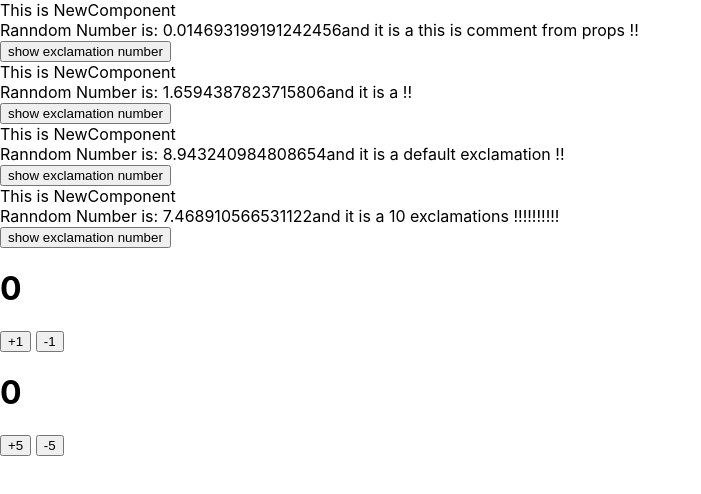
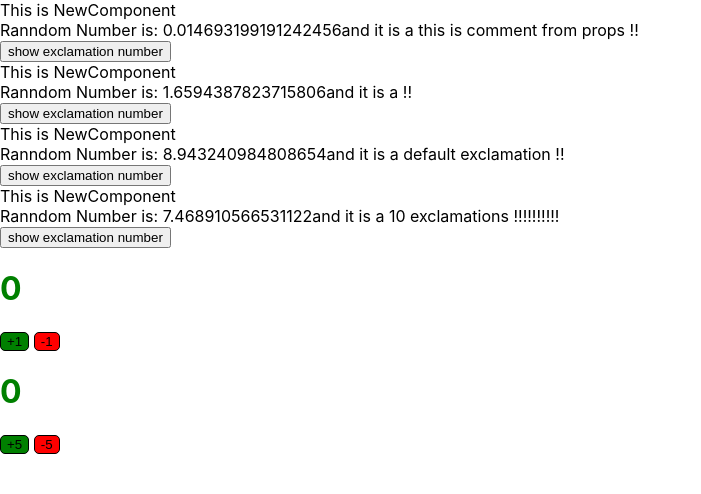
Before and after one commit to INF800/REACT-BASIC-HOOKS, a React (Create React App) app in the folder my-hooks-app/: page / in a window 1280 px wide. Shown: the top 494 px of the page, without its empty margins (0-701 px from the left). Built offline with nearby package versions, Linux system fonts and the light colour scheme.

Commit message:
styles done

```diff
--- /dev/null
+++ b/my-hooks-app/src/NewComponentDir/NewStateComponent.css
@@ -0,0 +1,14 @@
+/* Just a convention to name same as js file but it doesn't matter*/
+
+.red {
+    background-color: red;
+}
+
+.green {
+    background-color: green;
+}
+
+.blackBorder {
+    border: 1px solid black;
+    border-radius: 5px;
+}
--- a/my-hooks-app/src/NewComponentDir/NewStateComponent.js
+++ b/my-hooks-app/src/NewComponentDir/NewStateComponent.js
@@ -1,4 +1,5 @@
 import React, {useState} from 'react';
+import './NewStateComponent.css' // import anywher atleast once
 
 /** Note that whenever a state changes,
  * the whole component below updates */
@@ -20,16 +21,25 @@ function NewStateComponent({step=1}) {
   */
   var [curState, updateState] = useState(0) // intially `curState` is `0`
 
+  // Inline style: use js map
+  // use same css properties but w/ camelCase
+  var someStyle = {
+    color : curState >= 0 ? 'green' : 'red'
+  }
 
   return (
     <div>
-      <h1>{curState}</h1>
-      <button onClick={ () => updateState(curState + step) }>
-        +{step}
+      <h1 style={someStyle}>{curState}</h1>
+      <button
+        className='blackBorder green'
+        onClick={ () => updateState(curState + step) }>
+          +{step}
       </button>
       &nbsp;
-      <button onClick={ () => updateState(curState - step) }>
-        -{step}
+      <button
+        className='blackBorder red'
+        onClick={ () => updateState(curState - step) }>
+          -{step}
       </button>
     </div>
   );
```
Also changed, not shown: 1 other file (tests, documents, lock files or other folders).
